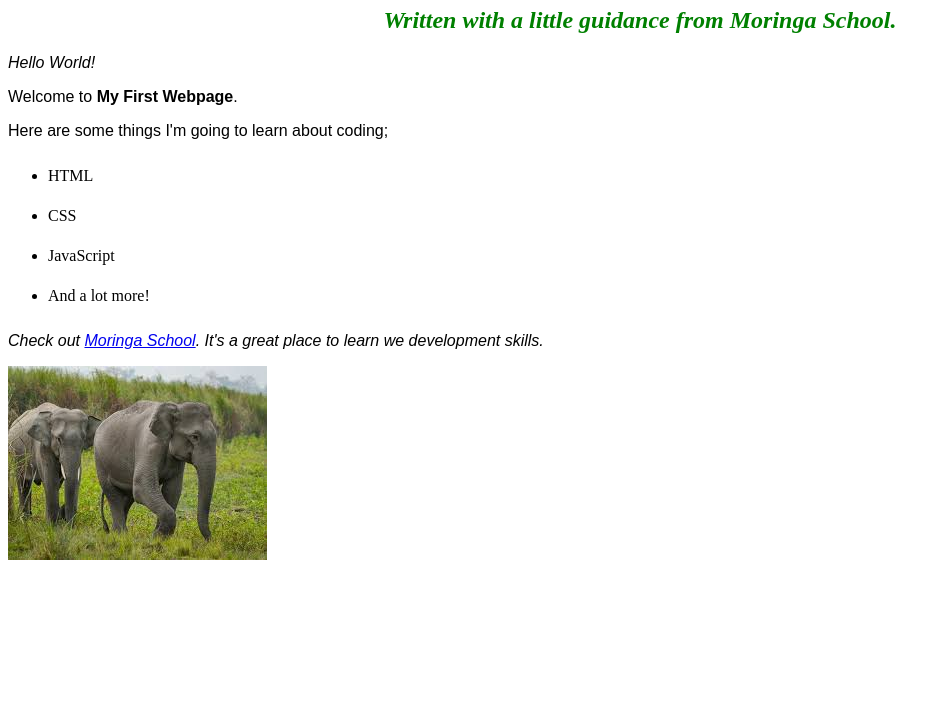
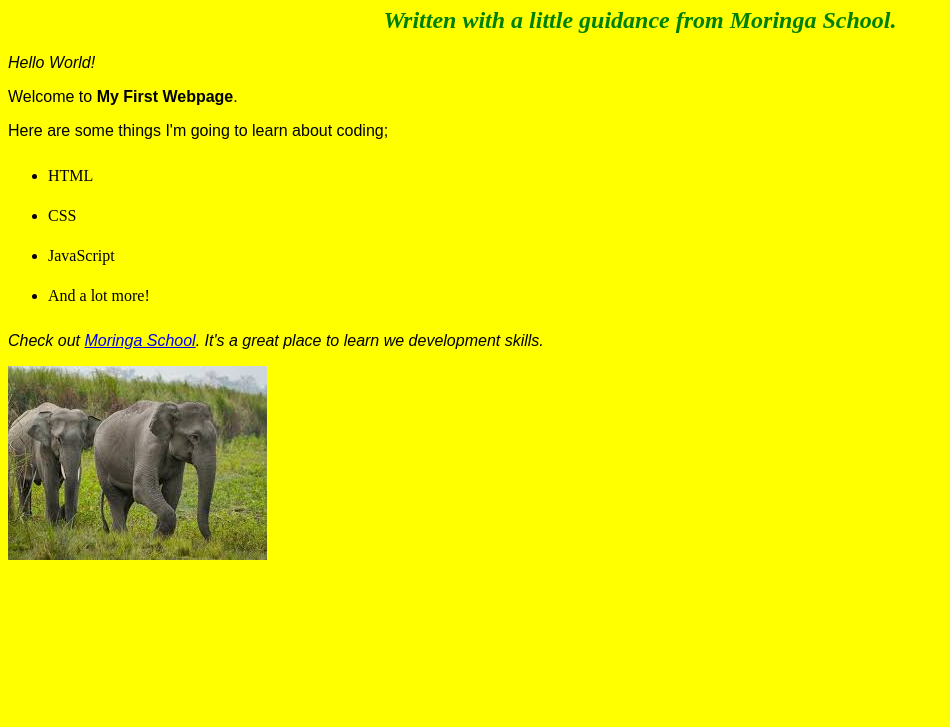
Before and after one commit to Irine-Juliet/my-first-webpage, a plain HTML site: page index.html in a window 1280 px wide. Shown: the part 73-800 px from the top of the page, without its empty margins (0-950 px from the left). Drawn offline with Linux system fonts and the light colour scheme.

Commit message:
change backgroud color

```diff
--- a/css/styles.css
+++ b/css/styles.css
@@ -19,3 +19,6 @@ ul {
 .end {
   font-style: oblique;
 }
+html {
+  background-color: yellow;
+}
```
